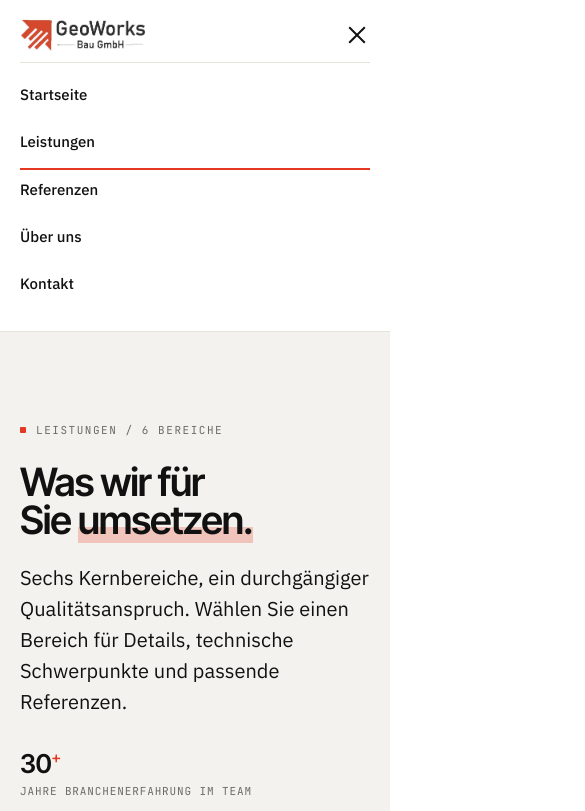
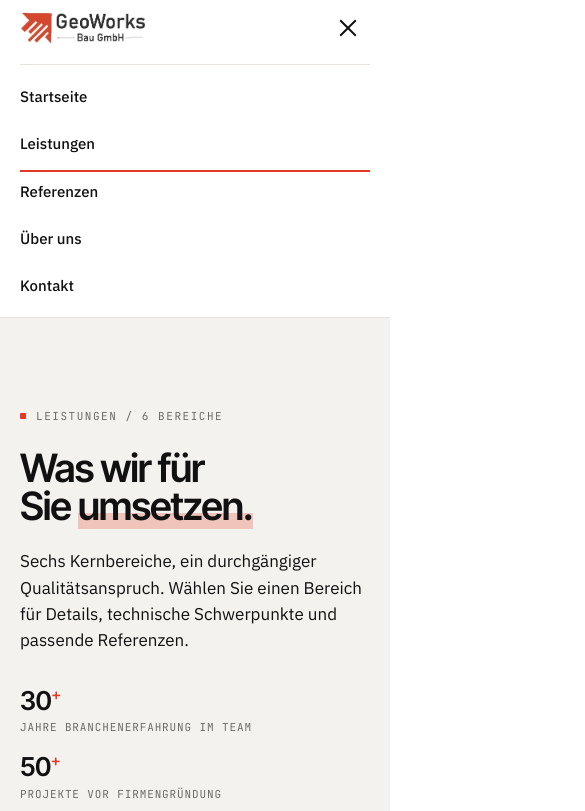
Before and after one commit to Lonlon343/Stern-Webseite, a website built with Vite: page leistungen.html in a window 390 px wide. Both pictures are taken after a click on the button "Menü öffnen". Shown: the top 811 px of the page, 585 px wide, since content can reach past the window. Built offline with nearby package versions, Linux system fonts and the light colour scheme.

Commit message:
feat: enhance navigation toggle functionality and improve mobile styles

```diff
--- a/leistungen.html
+++ b/leistungen.html
@@ -23,20 +23,6 @@
 .l-card .foot { margin-top: auto; padding-top: 20px; border-top: 1px dashed var(--gw-line); font-family: var(--gw-font-mono); font-size: 11px; letter-spacing: .12em; text-transform: uppercase; display: flex; justify-content: space-between; }
 .l-card .foot a { color: var(--gw-red); }
 
-/* Mobile leistungen */
-@media(max-width:767px){
-  .l-grid{grid-template-columns:1fr;gap:16px;padding:32px 0 72px}
-  .l-card{min-height:auto}
-  .l-process{padding:64px 0}
-  .l-steps{grid-template-columns:1fr 1fr}
-  .l-step{min-height:auto;padding:20px 16px}
-  .l-step:last-child{grid-column:1 / -1}
-}
-@media(max-width:480px){
-  .l-steps{grid-template-columns:1fr}
-  .l-step:last-child{grid-column:auto}
-}
-
 /* Process strip */
 .l-process { padding: 120px 0; border-top: 1px solid var(--gw-line); background: #fff; }
 .l-steps { display: grid; grid-template-columns: repeat(5, 1fr); gap: 0; border-top: 1px solid var(--gw-line); border-left: 1px solid var(--gw-line); margin-top: 48px; }
@@ -44,6 +30,20 @@
 .l-step .n { font-family: var(--gw-font-mono); font-size: 12px; color: var(--gw-red); letter-spacing: .14em; }
 .l-step h4 { font-family: var(--gw-font-display); font-size: 18px; margin: 16px 0 10px; font-weight: 600; }
 .l-step p { font-size: 14px; color: var(--gw-muted); margin: 0; line-height: 1.5; }
+
+/* Mobile leistungen */
+@media(max-width:767px){
+  .l-grid{grid-template-columns:1fr;gap:16px;padding:32px 0 72px}
+  .l-card{min-height:auto}
+  .l-process{padding:64px 0}
+  .l-steps{grid-template-columns:1fr 1fr;border-left:none}
+  .l-step{min-height:auto;padding:20px 16px;border-left:1px solid var(--gw-line)}
+  .l-step:last-child{grid-column:1 / -1}
+}
+@media(max-width:480px){
+  .l-steps{grid-template-columns:1fr}
+  .l-step:last-child{grid-column:auto}
+}
 </style>
 </head>
 <body>
--- a/shared/global.css
+++ b/shared/global.css
@@ -121,15 +121,16 @@
   .a-foot{padding:48px 0 20px}
   .a-foot .grid{grid-template-columns:1fr 1fr;gap:28px}
   .a-foot .legal{flex-direction:column;gap:8px;text-align:center;margin-top:36px}
-}
-@media(max-width:480px){
-  .a-foot .grid{grid-template-columns:1fr;gap:24px}
 
   /* Page header (subpages) */
   .page-header{padding:90px 0 44px}
   .page-header .grid{grid-template-columns:1fr;gap:24px}
-  .page-header h1{font-size:clamp(38px,10vw,56px)}
+  .page-header p{font-size:17px}
   .page-header .kpi-row{gap:16px 24px;flex-wrap:wrap}
   .page-header .kpi-row > div{flex:0 0 auto}
   .page-header .kpi-row b{font-size:26px}
 }
+@media(max-width:480px){
+  .a-foot .grid{grid-template-columns:1fr;gap:24px}
+  .page-header h1{font-size:clamp(38px,10vw,56px)}
+}
--- a/shared/nav.js
+++ b/shared/nav.js
@@ -3,24 +3,24 @@
   var nav = document.querySelector('.gw-nav');
   if (!toggle || !nav) return;
 
-  function setOpen(open) {
-    nav.classList.toggle('gw-nav--open', open);
-    toggle.setAttribute('aria-expanded', open ? 'true' : 'false');
-    toggle.setAttribute('aria-label', open ? 'Menü schließen' : 'Menü öffnen');
-  }
+  function open()  { nav.classList.add('gw-nav--open');    toggle.setAttribute('aria-expanded', 'true');  toggle.setAttribute('aria-label', 'Menü schließen'); }
+  function close() { nav.classList.remove('gw-nav--open'); toggle.setAttribute('aria-expanded', 'false'); toggle.setAttribute('aria-label', 'Menü öffnen'); }
 
-  toggle.addEventListener('click', function (e) {
-    e.stopPropagation();
-    setOpen(!nav.classList.contains('gw-nav--open'));
+  // Toggle on button click — no stopPropagation so the event can
+  // still reach the document handler without interference
+  toggle.addEventListener('click', function () {
+    nav.classList.contains('gw-nav--open') ? close() : open();
   });
 
+  // Close when a nav link is tapped
   nav.querySelectorAll('ul a').forEach(function (a) {
-    a.addEventListener('click', function () { setOpen(false); });
+    a.addEventListener('click', close);
   });
 
+  // Close when tapping outside the nav
   document.addEventListener('click', function (e) {
     if (nav.classList.contains('gw-nav--open') && !nav.contains(e.target)) {
-      setOpen(false);
+      close();
     }
   });
 })();
--- a/shared/tokens.css
+++ b/shared/tokens.css
@@ -102,7 +102,14 @@ a{color:inherit;text-decoration:none}
 .gw-hero-video .timecode{position:absolute;right:24px;top:24px;font-family:var(--gw-font-mono);font-size:11px;letter-spacing:.1em;color:#fff;z-index:2}
 
 /* ===== Hamburger toggle ===== */
-.gw-nav-toggle{display:none;flex-direction:column;justify-content:center;gap:5px;background:none;border:none;cursor:pointer;padding:6px 2px;color:inherit;flex-shrink:0}
+.gw-nav-toggle{
+  display:none;flex-direction:column;justify-content:center;align-items:center;
+  gap:5px;background:none;border:none;cursor:pointer;
+  padding:0;color:inherit;flex-shrink:0;
+  width:44px;height:44px;
+  touch-action:manipulation;
+  -webkit-tap-highlight-color:transparent;
+}
 .gw-nav-toggle span{display:block;width:22px;height:2px;background:currentColor;transition:transform .25s,opacity .2s}
 .gw-nav--open .gw-nav-toggle span:nth-child(1){transform:translateY(7px) rotate(45deg)}
 .gw-nav--open .gw-nav-toggle span:nth-child(2){opacity:0}
@@ -112,11 +119,13 @@ a{color:inherit;text-decoration:none}
 @media(max-width:767px){
   :root{--gw-gutter:20px}
 
-  /* Overlay nav becomes fixed */
-  .gw-nav:not(.gw-nav--solid){position:fixed;background:rgba(0,0,0,.82)}
+  /* Overlay nav becomes fixed, above all content */
+  .gw-nav:not(.gw-nav--solid){position:fixed;background:rgba(0,0,0,.82);z-index:200}
   .gw-nav--open:not(.gw-nav--solid){background:rgba(0,0,0,.96)}
+  .gw-nav--solid{z-index:200;position:relative}
 
-  .gw-nav{flex-wrap:wrap;padding:16px var(--gw-gutter);align-items:center}
+  .gw-nav{flex-wrap:wrap;padding:0 var(--gw-gutter);align-items:center;min-height:56px}
+  .gw-nav .gw-logo{padding:9px 0}
   .gw-nav ul{
     display:none;flex-direction:column;gap:0;width:100%;order:3;
     border-top:1px solid rgba(255,255,255,.18);padding:8px 0;margin:8px 0 0
```
